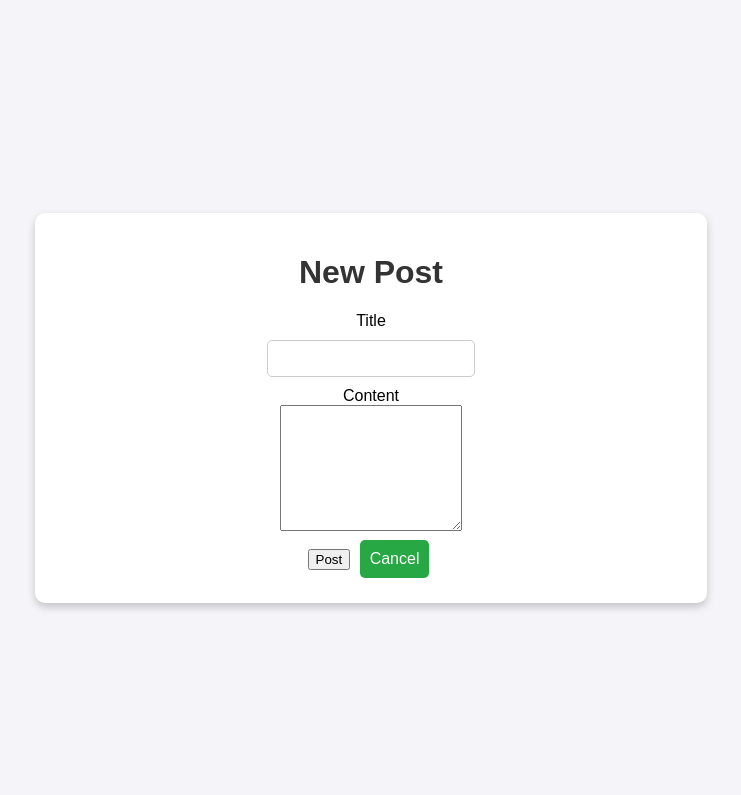
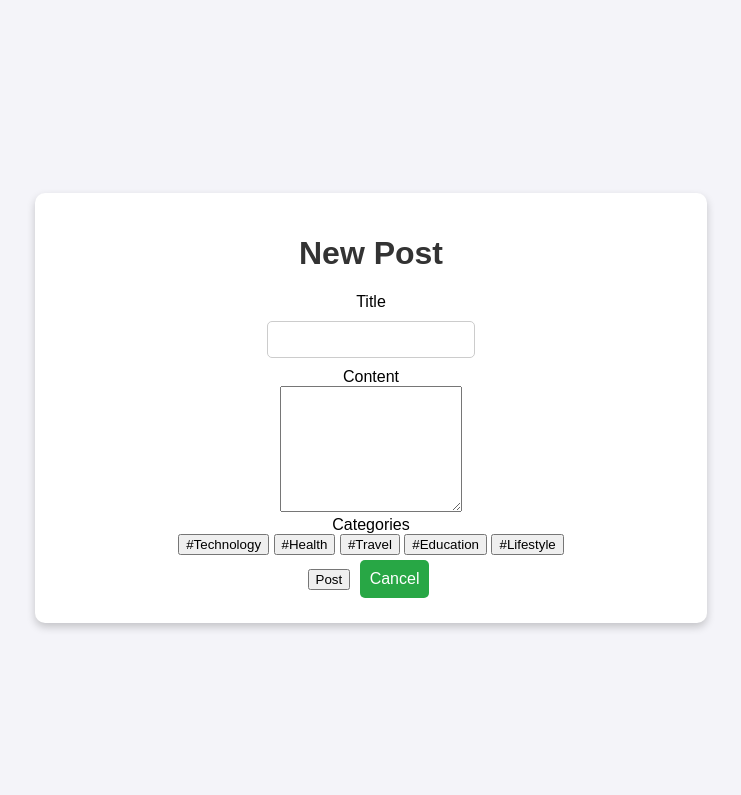
Before and after one commit to Prang752/WEB_flask, a Flask app: page /create in a window 1280 px wide. Shown: the top 795 px of the page, without its empty margins (269-1010 px from the left). Run offline with Flask 3, Linux system fonts and the light colour scheme; the visitor is signed in with stand-in values (Sample User, id 1); some libraries are stand-ins or nearby versions.

Commit message:
add type in create page

```diff
--- a/templates/create.html
+++ b/templates/create.html
@@ -19,7 +19,18 @@
                     <div class="mb-3 text-center">
                         <label for="body" class="form-label">Content</label>
                         <div class="d-flex justify-content-center">
-                            <textarea name="body" class="form-control w-100" rows="8" required></textarea>
+                            <textarea id="body" name="body" class="form-control w-100" rows="8" required></textarea>
+                        </div>
+                    </div>
+
+                    <div class="mb-3 text-center">
+                        <label class="form-label">Categories</label>
+                        <div class="d-flex justify-content-center">
+                            <button type="button" class="btn btn-outline-primary mx-1" onclick="addCategory('#Technology')">#Technology</button>
+                            <button type="button" class="btn btn-outline-secondary mx-1" onclick="addCategory('#Health')">#Health</button>
+                            <button type="button" class="btn btn-outline-success mx-1" onclick="addCategory('#Travel')">#Travel</button>
+                            <button type="button" class="btn btn-outline-danger mx-1" onclick="addCategory('#Education')">#Education</button>
+                            <button type="button" class="btn btn-outline-warning mx-1" onclick="addCategory('#Lifestyle')">#Lifestyle</button>
                         </div>
                     </div>
 
@@ -33,4 +44,11 @@
         </div>
     </div>
 </div>
+
+<script>
+    function addCategory(category) {
+        var bodyField = document.getElementById('body');
+        bodyField.value += ' ' + category;
+    }
+</script>
 {% endblock %}
```
